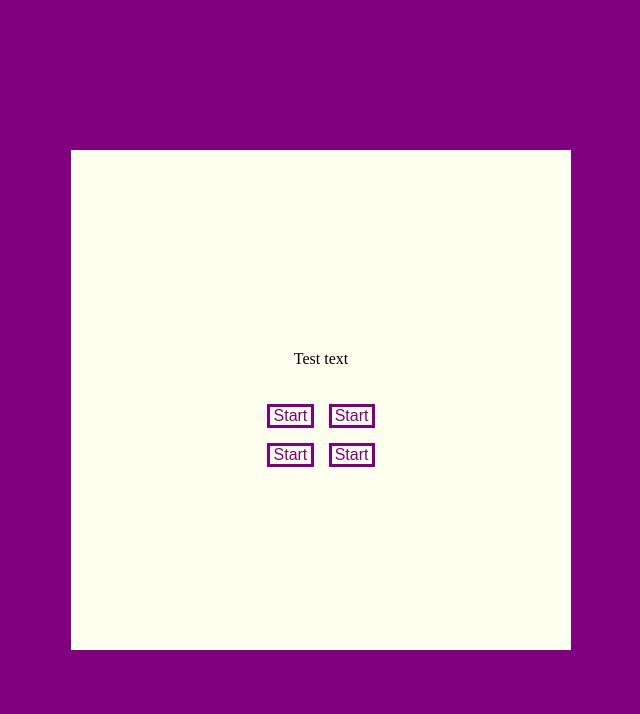
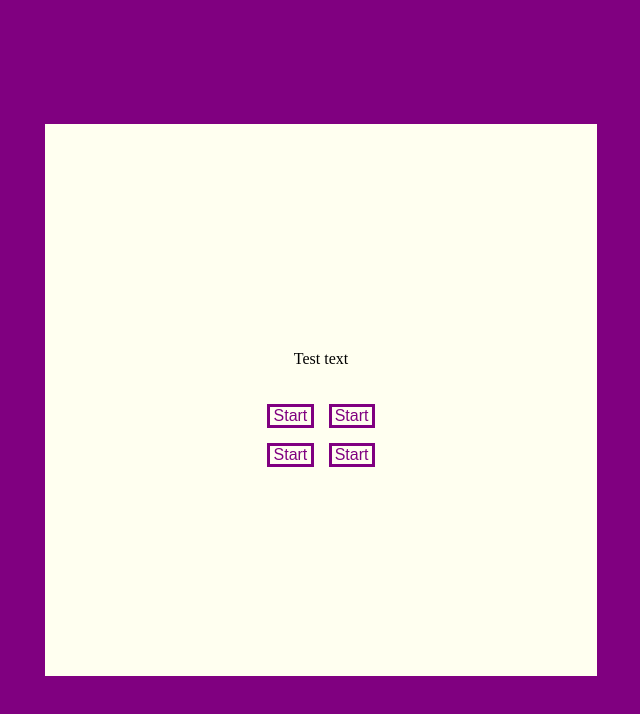
Before and after one commit to yousef-ibrahimm/emergencysimulator, a website: page demo_json/index.html in a window 1280 px wide. Shown: the whole page, without its empty margins (319-959 px from the left). Drawn offline with Linux system fonts and the light colour scheme.

Commit message:
Update style.css

```diff
--- a/demo_json/style.css
+++ b/demo_json/style.css
@@ -33,6 +33,7 @@ button {
   align-items: center;
   max-width: 80%;
   background-color: var(--secondaryColor);
+  padding: 2vw;
 }
 
 .buttons {
```
